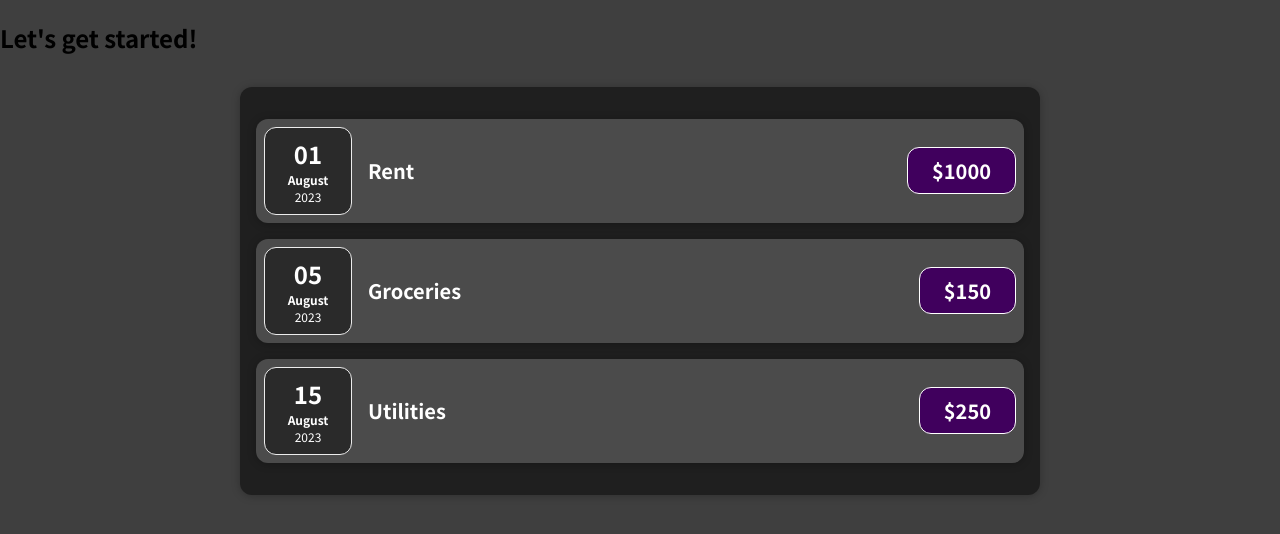
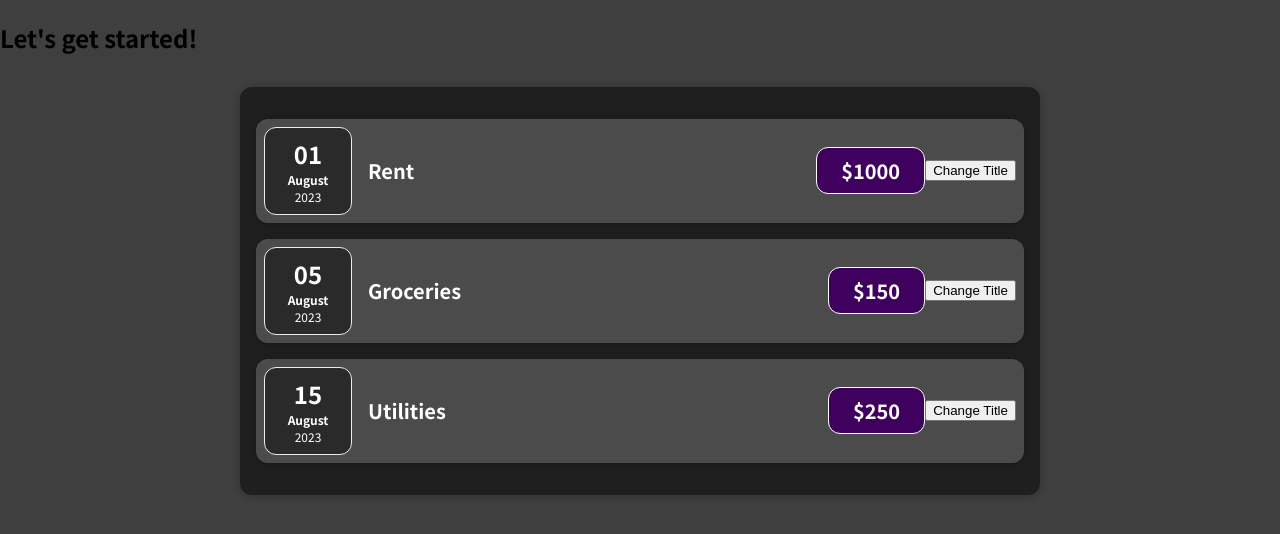
Before and after one commit to rizwan-zaheer-pikessoft/maxi-react, a React (Create React App) app: page / in a window 1280 px wide. Shown: the top 534 px of the page. Built offline with nearby package versions, Linux system fonts and the light colour scheme.

Commit message:
MAXI-69:use state hook

```diff
--- a/src/components/Expenses/ExpenseItem.js
+++ b/src/components/Expenses/ExpenseItem.js
@@ -1,15 +1,21 @@
 import './ExpenseItem.css'
 import ExpenseDate from "./ExpenseDate";
 import Card from "../UI/Card"
+import {useState} from "react";
 
 const ExpenseItem = (props) => {
+    const [title,setTitle] = useState(props.title);
+    const clickHandler = ()=>{
+        setTitle('Update');
+    }
     return (
         <Card className="expense-item">
             <ExpenseDate date={props.date}/>
             <div className="expense-item__description">
-                <h2>{props.title}</h2>
+                <h2>{title}</h2>
                 <div className="expense-item__price">${props.amount}</div>
             </div>
+            <button onClick={clickHandler}>Change Title</button>
         </Card>
     )
 }
```
